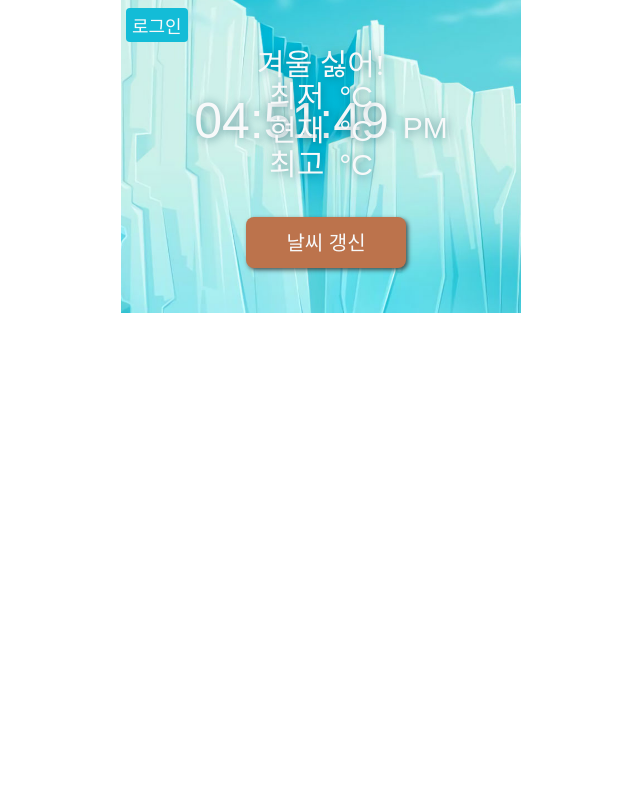
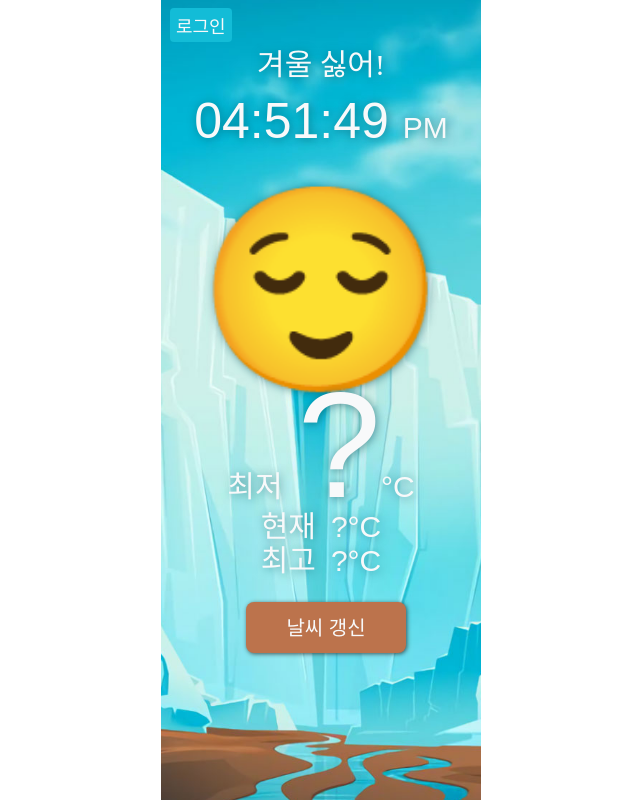
Before and after one commit to sehyunchung/fds-weather, a plain HTML site: page index.html in a window 1280 px wide. Shown: the whole page, without its empty margins (319-959 px from the left). Drawn offline with nearby package versions, Linux system fonts and the light colour scheme; no server answers; a web font is replaced by a local one.

Commit message:
폰트 및 디자인 재조정

```diff
--- a/index.css
+++ b/index.css
@@ -76,24 +76,22 @@ a:hover, a:focus {
 /* 모바일  */
 
 .wrapper {
-  height: 100%;
+  height: 100vh;
   margin: 0, auto;
 }
 .container {
   position: relative;
-  overflow: hidden;
   left: 50%;
   transform: translateX(-50%);
   color: #f8f9fa;
   text-align: center;
   background-image: url(/img/ice-bg.jpg);
-  background-size: 100%;
+  background-size: auto 115%;
   background-position: center;
   background-repeat: no-repeat;
-  /* width: 400px; */
-  /* max-height: 100%; */
-  width: 400px;
-  /* max-width: 720px; */
+  height: 100%;
+  width: 320px;
+  overflow: hidden;
   text-shadow: 1px 1px 10px rgba(12, 82, 92, 0.6);
 }
 h1 {
@@ -113,19 +111,15 @@ h1 {
 }
 .weather-emoji {
   line-height: 1.4;
-  /* margin-top: -30px; */
   font-size: 20rem;
-  margin-bottom: -70px;
+  margin-bottom: -60px;
 }
 .temp-title {
   font-size: 3rem;
   padding-right: 15px;
 }
 .temp-list {
-  /* display: flex;
-    flex-direction: column; */
   margin-top: 10px;
-  /* margin-bottom: 50px; */
   font-size: 3rem;
   color: #f8f9fa;
   margin: 0 auto;
@@ -142,7 +136,7 @@ h1 {
 }
 .buttons {
   /* margin: 0 auto; */
-  margin: 35px 0px 45px 0px;
+  margin: 24px 0px 30px 0px;
 }
 .button_small {
   font-family: 'Hanna';
@@ -150,7 +144,7 @@ h1 {
   background-color: #13bcd7;
   position: absolute;
   top: 8px;
-  left: 5px;
+  left: 9px;
   padding: 4px 6px 4px 6px;
   border-radius: 4px;
   color: #f8f9fa;
@@ -166,6 +160,6 @@ h1 {
   color: #f8f9fa;
   font-size: 2rem;
   border-radius: 8px;
-  box-shadow: 2px 2px 4px rgba(50, 50, 50, 0.8);
+  box-shadow: 1px 1px 4px rgba(50, 50, 50, 0.8);
   cursor: pointer;
 }
--- a/index.html
+++ b/index.html
@@ -15,11 +15,11 @@
     <div class="container">
       <h1>겨울 싫어!</h1>
       <div id="clock"></div>
-      <div class="weather-emoji"></div>
+      <div class="weather-emoji">😌</div>
       <ul class="temp-list">
-        <li class="temp-list-item"><span class="temp-title">최저</span><span class="temp_min temp"></span>°C</li>
-        <li class="temp-list-item"><span class="temp-title">현재</span><span class="temp_now temp"></span>°C</li>
-        <li class="temp-list-item"><span class="temp-title">최고</span><span class="temp_max temp"></span>°C</li>
+        <li class="temp-list-item"><span class="temp-title">최저</span><span class="temp_min temp">?</span>°C</li>
+        <li class="temp-list-item"><span class="temp-title">현재</span><span class="temp_now temp">?</span>°C</li>
+        <li class="temp-list-item"><span class="temp-title">최고</span><span class="temp_max temp">?</span>°C</li>
       </ul>
       <div class="buttons">
         <button class="login-button button_small">로그인</button>
```
